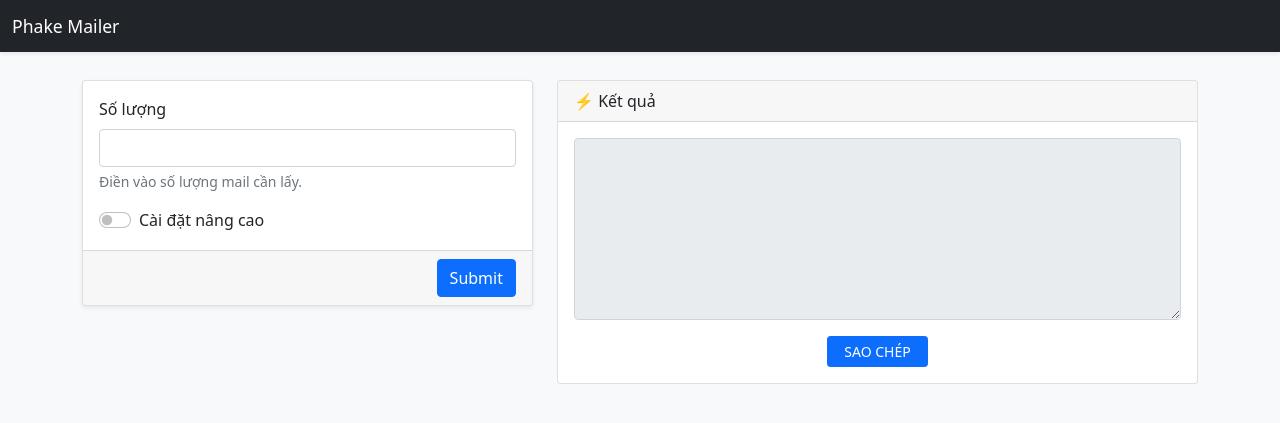
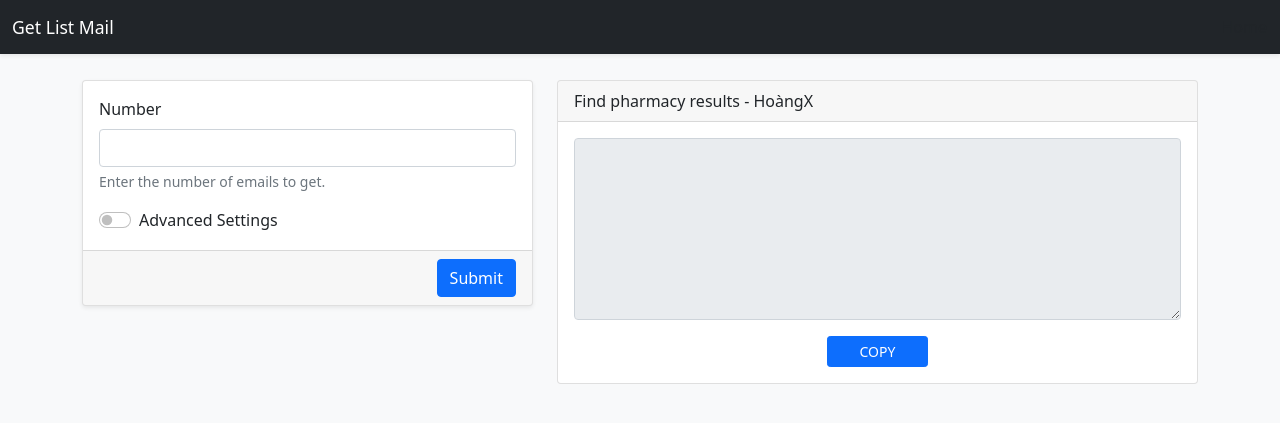
Before and after one commit to anhhackta/getlistmail, a PHP site: page /index.php in a window 1280 px wide. Shown: the top 423 px of the page. Run offline with PHP 8.4, Linux system fonts and the light colour scheme.

Commit message:
Update view.home.php

```diff
--- a/app/view.home.php
+++ b/app/view.home.php
@@ -7,13 +7,13 @@
     <meta name="description" content="">
     <meta name="author" content="Mark Otto, Jacob Thornton, and Bootstrap contributors">
     <meta name="generator" content="Hugo 0.79.0">
-    <title>Phake Mailer · v1.0.0</title>
+    <title>Get List Mail</title>
 
 
     <!-- Bootstrap core CSS -->
     <link href="../public/assets/dist/css/bootstrap.min.css" rel="stylesheet">
     <link href="https://fonts.googleapis.com/icon?family=Material+Icons" rel="stylesheet">
-
+<!--HoàngX-->
     <!-- Custom styles for this template -->
     <link href="../public/iziToast/css/iziToast.min.css" rel="stylesheet">
     <link href="../public/home.css" rel="stylesheet">
@@ -26,8 +26,9 @@
 
     <nav class="navbar navbar-expand-md navbar-dark fixed-top bg-dark shadow-sm">
         <div class="container-fluid">
-            <a class="navbar-brand" style="font-weight: 500; font-size: 1.1rem; color:white"> Phake Mailer</a>
+            <a class="navbar-brand" style="font-weight: 500; font-size: 1.1rem; color:white">Get List Mail</a>
         </div>
+        <a href="//Matfb.com" class="fcbtn btn btn-default btn-outline btn-1e pull-right m-l-20 hidden-xs hidden-sm waves-effect waves-light">Home</a>
     </nav>
 
     <main class="container">
@@ -37,30 +38,30 @@
                 <div class="card shadow-sm">
                     <div class="card-body">
                         <div class="mb-3">
-                            <label for="num" class="form-label">Số lượng</label>
+                            <label for="num" class="form-label">Number</label>
                             <input type="number" class="form-control" id="num">
-                            <div class="form-text">Điền vào số lượng mail cần lấy.</div>
+                            <div class="form-text">Enter the number of emails to get.</div>
                         </div>
                         <div class="form-check form-switch">
                             <input class="form-check-input btnSettings" type="checkbox" id="Advanced_settings">
-                            <label class="form-check-label" for="Advanced_settings">Cài đặt nâng cao</label>
+                            <label class="form-check-label" for="Advanced_settings">Advanced Settings</label>
                         </div>
                         <div id="settings">
                             <hr>
                             <form class="row g-3">
                                 <div class="col-md-6">
                                     <label for="username" class="form-label">Prefix</label>
-                                    <input type="text" class="form-control" id="username" placeholder="Ex: hongphuc">
+                                    <input type="text" class="form-control" id="username" placeholder="Ex: bahoang">
                                 </div>
                                 <div class="col-md-6">
                                     <label for="domain" class="form-label">Domain</label>
-                                    <input type="text" class="form-control" id="domain" placeholder="Ex: hotmail.com">
+                                    <input type="text" class="form-control" id="domain" placeholder="Ex: hotmail.com,gmail.">
                                 </div>
                                 <div class="col-md-12">
-                                    <label for="dot" class="form-label">Kí tự</label>
+                                    <label for="dot" class="form-label">Name</label>
                                     <select class="form-select" id="dot">
-                                        <option value="" selected>Không kí tự</option>
-                                        <option value="random">Ngẫu nhiên</option>
+                                        <option value="" selected>Not character</option>
+                                        <option value="random">Random</option>
                                         <option value="_">"_"</option>
                                         <option value=".">"."</option>
                                     </select>
@@ -79,14 +80,14 @@
             <div class="col-md-7 col-sm-12">
                 <div class="card">
                     <div class="card-header">
-                        ⚡ Kết quả
+                        Find pharmacy results - HoàngX
                     </div>
                     <div class="card-body">
                         <div class="mb-3">
                             <textarea class="form-control" id="result" rows="7" readonly="readonly"></textarea>
                         </div>
                         <div class="d-grid col-md-2 mx-auto">
-                            <button class="btn btn-primary btn-sm" type="button" onclick="coppy_list_mail()">SAO CHÉP</button>
+                            <button class="btn btn-primary btn-sm" type="button" onclick="coppy_list_mail()">COPY</button>
                         </div>
                     </div>
                 </div>
@@ -98,7 +99,7 @@
     <script src="../public/iziToast/js/iziToast.min.js" type="text/javascript"></script>
     <script src="../public/assets/dist/js/bootstrap.bundle.min.js"></script>
     <script src="../public/home.min.js"></script>
-
+<!-- Thanks for my viewing-->
 </body>
 
 </html>
```
